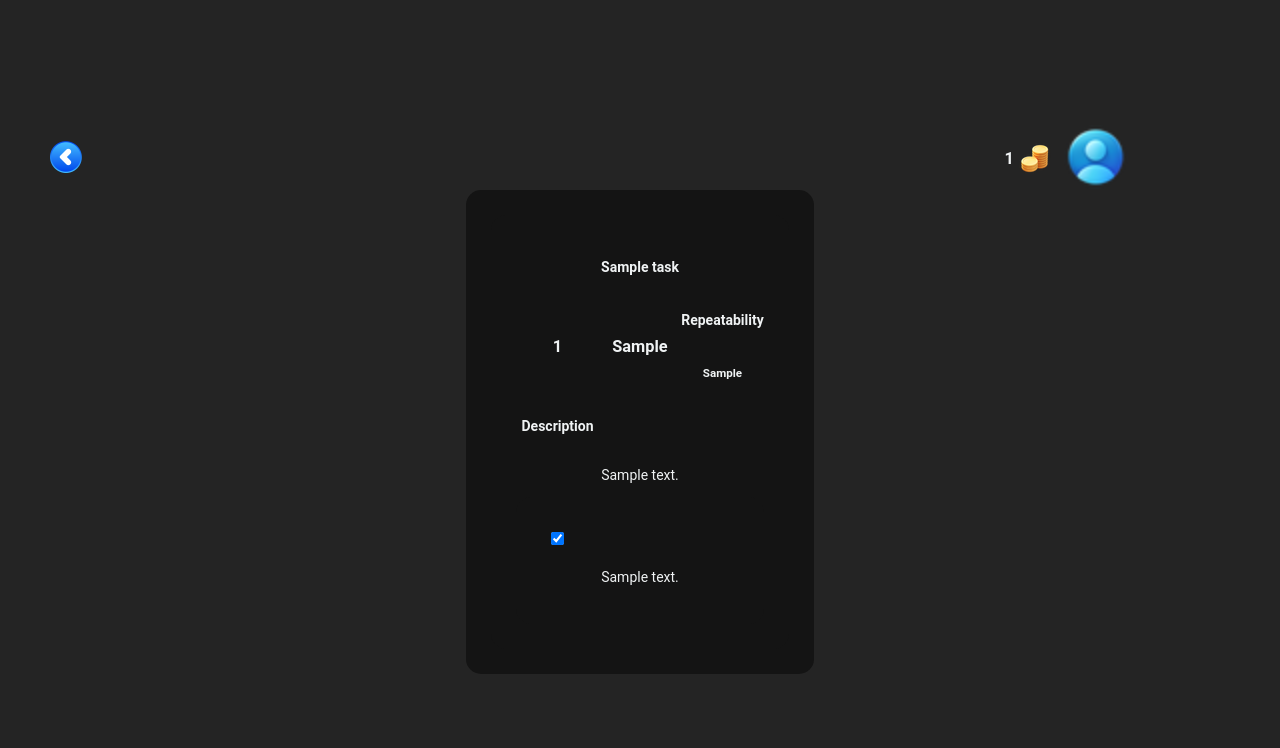
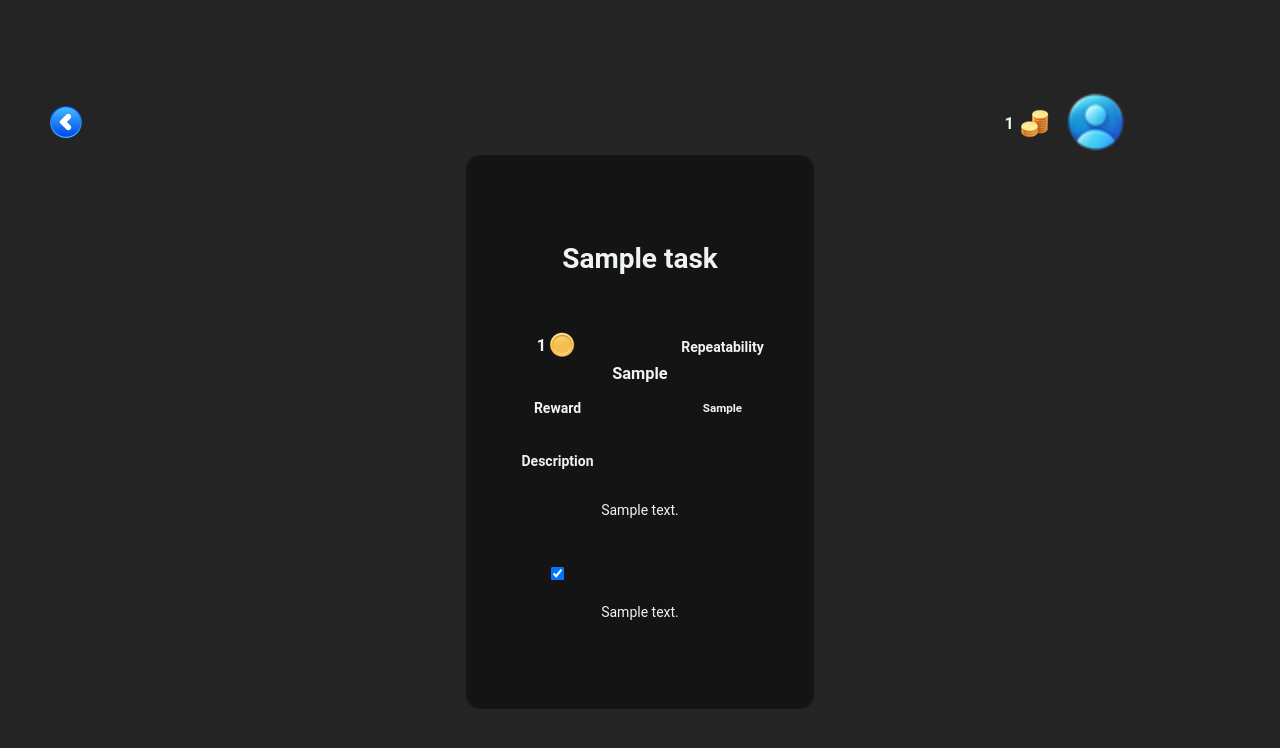
Before and after one commit to B3bq/taskmgm, a Flask app: template templates/details.html in a window 1280 px wide. Shown: the top 748 px of the page. Run offline with Flask 3, Linux system fonts and the light colour scheme; the template is opened without the code that fills it: values that come from a table or form of the project are taken from there, others are empty; tables that the repository leaves empty hold one stand-in row (values such as "Sample post").

Commit message:
small visual change

```diff
--- a/static/css/style.css
+++ b/static/css/style.css
@@ -619,12 +619,22 @@ section > .shop {
   grid-row: 1;
   align-content: center;
   justify-self: center;
+  font-size: 2rem;
 }
 .details .coins {
   grid-column: 1;
-  grid-row: 2/4;
+  grid-row: 2/3;
   align-content: center;
   justify-self: center;
+}
+.details .coins::after {
+  display: inline-block;
+  vertical-align: middle;
+  content: url("../img/coin.png")/"Coin";
+}
+.details .c_title {
+  grid-column: 1;
+  grid-row: 3/4;
 }
 .details h3 {
   grid-column: 2;
--- a/static/scss/modules/sections.scss
+++ b/static/scss/modules/sections.scss
@@ -529,12 +529,22 @@ section>.shop{
         grid-row: 1;
         align-content: center;
         justify-self: center;
+        font-size: 2rem;
     }
     .coins{
         grid-column: 1;
-        grid-row: 2/4;
+        grid-row: 2/3;
         align-content: center;
         justify-self: center;
+        &::after{
+            display: inline-block;
+            vertical-align: middle;
+            content: url('../img/coin.png') / 'Coin';
+        }
+    }
+    .c_title{
+        grid-column: 1;
+        grid-row: 3/4;
     }
     h3{
         grid-column: 2;
--- a/templates/details.html
+++ b/templates/details.html
@@ -38,6 +38,7 @@
         <section>
             <section class="details">
                 <h1>{{ task.name }}</h1>
+                <h4 class="c_title">Reward</h4>
                 <h3 class="coins">{{ task.reward }}</h3>
                 <h3>{{ task.category }}</h3>
                 <h4>Repeatability</h4>
```
Also changed, not shown: 1 other file.
